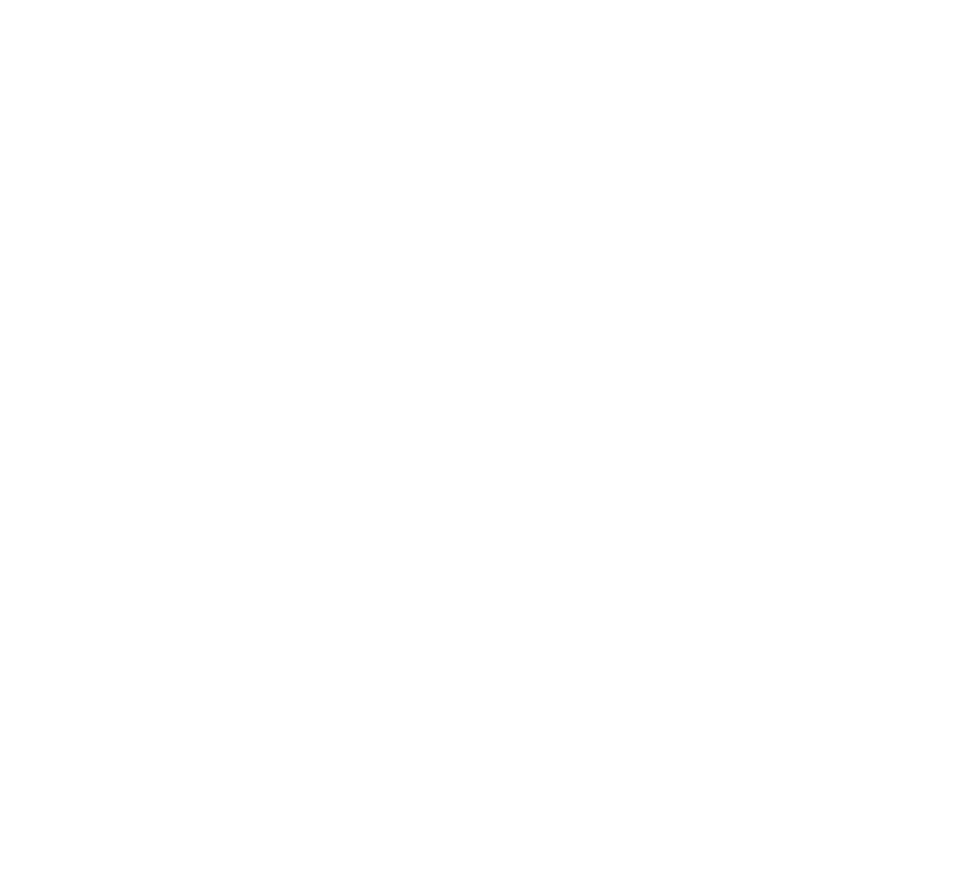
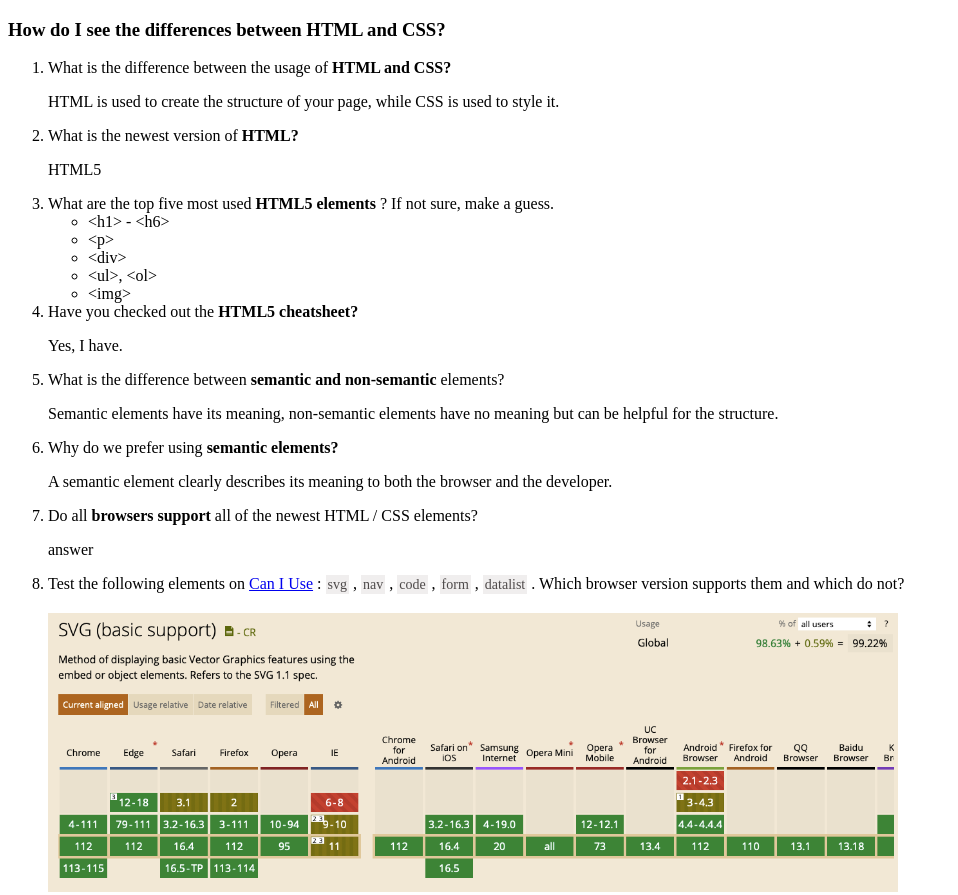
Before and after one commit to Trush85/html-practise, a plain HTML site: page index.html in a window 1280 px wide. Shown: the top 895 px of the page, without its empty margins (0-958 px from the left). Before the commit the page ends 800 px from the top, so only its background shows below. Drawn offline with Linux system fonts and the light colour scheme.

Commit message:
answering the questions

```diff
--- a/index.html
+++ b/index.html
@@ -5,8 +5,39 @@
     <meta http-equiv="X-UA-Compatible" content="IE=edge">
     <meta name="viewport" content="width=device-width, initial-scale=1.0">
     <title>Document</title>
+    <link rel="stylesheet" href="style.css">
 </head>
 <body>
+   <h3>How do I see the differences between HTML and CSS?</h3>
+   <ol>
+      <li>What is the difference between the usage of <b>HTML and CSS?</b></li>
+         <p>HTML is used to create the structure of your page, while CSS is used to style it.</p>
+      <li>What is the newest version of <b>HTML?</b> </li>
+         <p>HTML5</p>
+      <li>What are the top five most used <b>HTML5 elements</b> ? If not sure, make a guess.</li>
+         <ul>
+            <li>&lth1&gt - &lth6&gt </li>
+            <li>&ltp&gt</li>
+            <li>&ltdiv&gt</li>
+            <li>&ltul&gt, &ltol&gt</li>
+            <li>&ltimg&gt</li>
+         </ul>
+      <li>Have you checked out the <b>HTML5 cheatsheet?</b> </li>
+         <p>Yes, I have.</p>
+      <li>What is the difference between <b>semantic and non-semantic</b> elements?</li>
+         <p>Semantic elements have its meaning, non-semantic elements have no meaning but can be helpful for the structure.</p>
+      <li>Why do we prefer using <b>semantic elements?</b> </li>
+         <p>A semantic element clearly describes its meaning to both the browser and the developer.</p>
+      <li>Do all <b>browsers support</b> all of the newest HTML / CSS elements?</li>
+         <p>answer</p>
+      <li>Test the following elements on <a href="https://caniuse.com">Can I Use</a> : <span class="littleImg">svg</span> , <span class="littleImg">nav</span> , <span class="littleImg">code</span> , <span class="littleImg">form</span> , <span class="littleImg">datalist</span> . Which browser version supports them and which do not?</li>
+      <img src="image/svg.png" alt="">
+      <img src="image/nav.png" alt="">
+      <img src="image/form.png" alt="">
+      <img src="image/code.png" alt="">
+   </ol>
+
+
 
 </body>
 </html>
--- /dev/null
+++ b/style.css
@@ -0,0 +1,11 @@
+.littleImg {
+     font-size: 14px;
+     color: rgb(78, 74, 74);
+     background: rgb(240, 238, 238);
+     padding: 2px;
+}
+
+img {
+    width: 850px;
+    margin: 20px 0px;
+}
```
Also changed, not shown: image/code.png (added), image/form.png (added), image/nav.png (added), image/svg.png (added).
